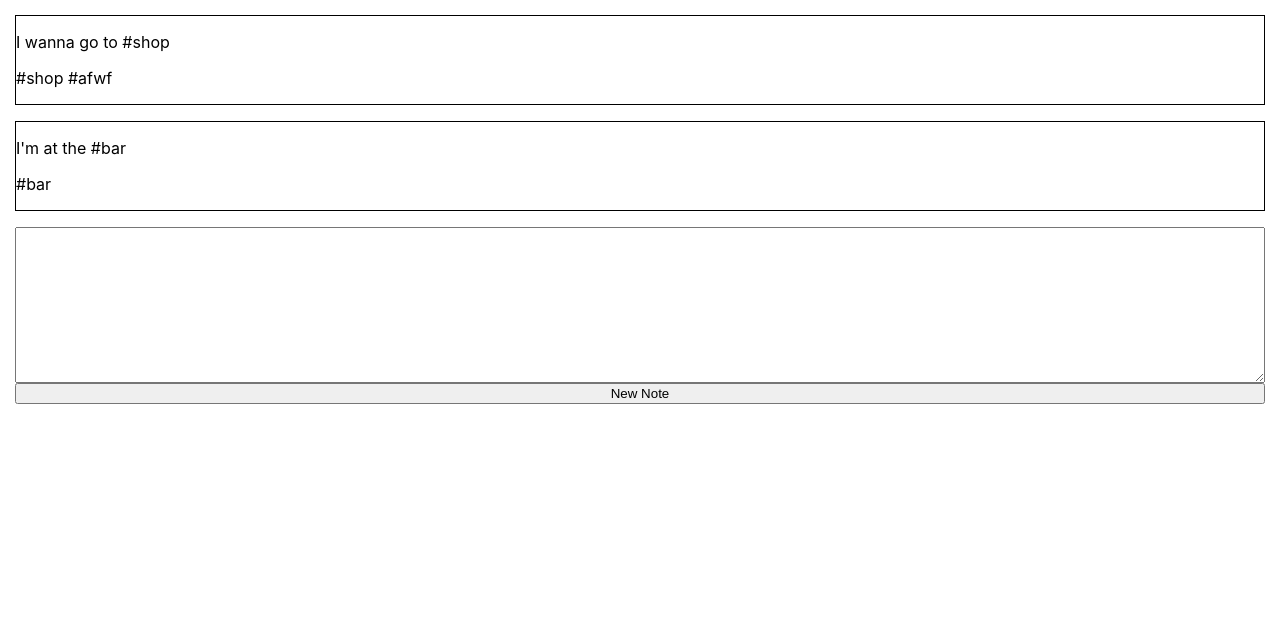
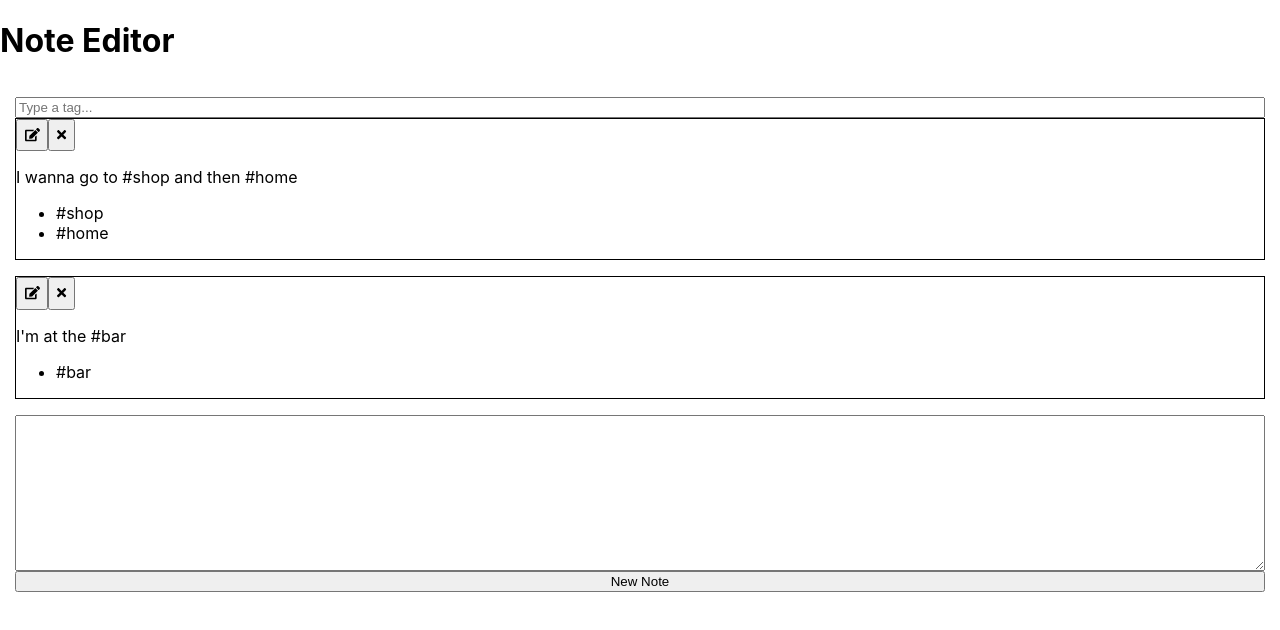
Before and after one commit to Awfj/note-editor, a React (Create React App) app: page / in a window 1280 px wide. Shown: the top 630 px of the page. Built offline with nearby package versions, Linux system fonts and the light colour scheme.

Commit message:
add search

```diff
--- a/package.json
+++ b/package.json
@@ -3,6 +3,9 @@
   "version": "0.1.0",
   "private": true,
   "dependencies": {
+    "@fortawesome/fontawesome-svg-core": "^1.2.19",
+    "@fortawesome/free-solid-svg-icons": "^5.9.0",
+    "@fortawesome/react-fontawesome": "^0.1.4",
     "node-sass": "^4.12.0",
     "react": "^16.8.6",
     "react-dom": "^16.8.6",
--- a/src/App.js
+++ b/src/App.js
@@ -1,10 +1,16 @@
 import React from 'react';
 
+import { library } from '@fortawesome/fontawesome-svg-core';
+import { fas } from '@fortawesome/free-solid-svg-icons';
+
 import Notes from './containers/Notes/Notes';
+
+library.add(fas);
 
 function App() {
   return (
     <div className="App">
+      <h1>Note Editor</h1>
       <Notes />
     </div>
   );
--- a/src/assets/notes.json
+++ b/src/assets/notes.json
@@ -2,13 +2,13 @@
   "notes": [
     {
       "id": 1,
-      "message": "I wanna go to #shop",
-      "tags": "#shop #afwf"
+      "message": "I wanna go to #shop and then #home",
+      "tags": ["#shop", "#home"]
     },
     {
       "id": 2,
       "message": "I'm at the #bar",
-      "tags": "#bar"
+      "tags": ["#bar"]
     }
   ]
 }
--- a/src/containers/Notes/Note/Note.js
+++ b/src/containers/Notes/Note/Note.js
@@ -1,12 +1,21 @@
 import React from "react";
+import { FontAwesomeIcon } from "@fortawesome/react-fontawesome";
 
 import classes from "./Note.module.scss";
 
 const note = props => {
+  const tags = props.tags.map((tag, index) => <li key={index}>{tag}</li>);
+
   return (
-    <div className={classes.note} onClick={() => props.removeNote(props.index)}>
+    <div className={classes.note}>
+      <button>
+        <FontAwesomeIcon icon={["fas", "edit"]} />
+      </button>
+      <button onClick={() => props.removeNote(props.index)}>
+        <FontAwesomeIcon icon={["fas", "times"]} />
+      </button>
       <p>{props.message}</p>
-      <p>{props.tags}</p>
+      <ul>{tags}</ul>
     </div>
   );
 };
--- a/src/containers/Notes/Note/Note.module.scss
+++ b/src/containers/Notes/Note/Note.module.scss
@@ -1,5 +1,8 @@
 .note {
   border: 1px solid #000;
-  cursor: pointer;
   margin-bottom: 1em;
+  button {
+    cursor: pointer;
+    padding: .5em;
+  }
 }
--- a/src/containers/Notes/Notes.js
+++ b/src/containers/Notes/Notes.js
@@ -8,30 +8,63 @@ const uuidv4 = require("uuid/v4");
 
 export default class Notes extends Component {
   state = {
-    notes: notesJSON.notes
+    notes: notesJSON.notes,
+    foundNotes: [],
+    tags: null,
+    includesTags: false,
+    isSearching: false
   };
 
   addNoteHandler = event => {
     event.preventDefault();
 
     const notes = this.state.notes;
+    const tags = this.state.tags;
     const addNoteform = document.forms.addNoteForm;
-    let message = addNoteform.message.value;
-    let tags = '';
+    const message = addNoteform.message.value;
 
     if (!message) {
       return;
     }
 
-    tags = message
-      .split(" ")
-      .filter(word => word.startsWith("#") && word.length !== 1)
-      .join(" ");
-
     const updatedNotes = notes.concat({ id: uuidv4(), message, tags });
 
-    this.setState({ notes: updatedNotes });
+    this.setState({ notes: updatedNotes, includesTags: false });
     addNoteform.message.value = "";
+  };
+
+  changeHandler = event => {
+    const tags = event.target.value
+      .split(" ")
+      .filter(word => word.startsWith("#") && word.length !== 1);
+
+    let includesTags = false;
+
+    if (tags.length > 0) {
+      includesTags = true;
+    }
+
+    this.setState({ tags, includesTags });
+  };
+
+  searchHandler = event => {
+    const searchValue = event.target.value;
+    const notes = this.state.notes;
+    let foundNotes = this.state.foundNotes;
+
+    foundNotes = notes.filter(note => {
+      let test = note.tags.filter(tag => tag.startsWith(searchValue)).join(" ");
+      console.log(test)
+
+      return note.tags.includes(test);
+    });
+    // console.log(foundNotes);
+
+    this.setState({ foundNotes, isSearching: true });
+
+    if (searchValue.length === 0) {
+      this.setState({ isSearching: false });
+    }
   };
 
   removeNoteHandler = noteIndex => {
@@ -42,10 +75,24 @@ export default class Notes extends Component {
   };
 
   render() {
-    // console.log(this.state.notes);
+    // console.log(this.state.foundNotes);
     let notes = "There is no notes";
-    if (this.state.notes.length !== 0) {
-      notes = this.state.notes.map((note, index) => {
+    if (!this.state.isSearching) {
+      if (this.state.notes.length !== 0) {
+        notes = this.state.notes.map((note, index) => {
+          return (
+            <Note
+              key={note.id}
+              index={index}
+              message={note.message}
+              tags={note.tags}
+              removeNote={this.removeNoteHandler}
+            />
+          );
+        });
+      }
+    } else {
+      notes = this.state.foundNotes.map((note, index) => {
         return (
           <Note
             key={note.id}
@@ -58,12 +105,37 @@ export default class Notes extends Component {
       });
     }
 
+    let tags = null;
+    if (this.state.includesTags) {
+      tags = (
+        <ul>
+          {this.state.tags.map((tag, index) => (
+            <li key={index}>{tag}</li>
+          ))}
+        </ul>
+      );
+    }
+
     return (
       <div className={classes.notes}>
+        <form>
+          <input
+            onChange={this.searchHandler}
+            type="text"
+            placeholder="Type a tag..."
+          />
+        </form>
         {notes}
 
         <form id="addNoteForm" onSubmit={this.addNoteHandler}>
-          <textarea id="message" name="message" cols="30" rows="10" />
+          <textarea
+            onChange={this.changeHandler}
+            id="message"
+            name="message"
+            cols="30"
+            rows="10"
+          />
+          {tags}
           <button>New Note</button>
         </form>
       </div>
```
Also changed, not shown: 1 other file (tests, documents, lock files or other folders).
